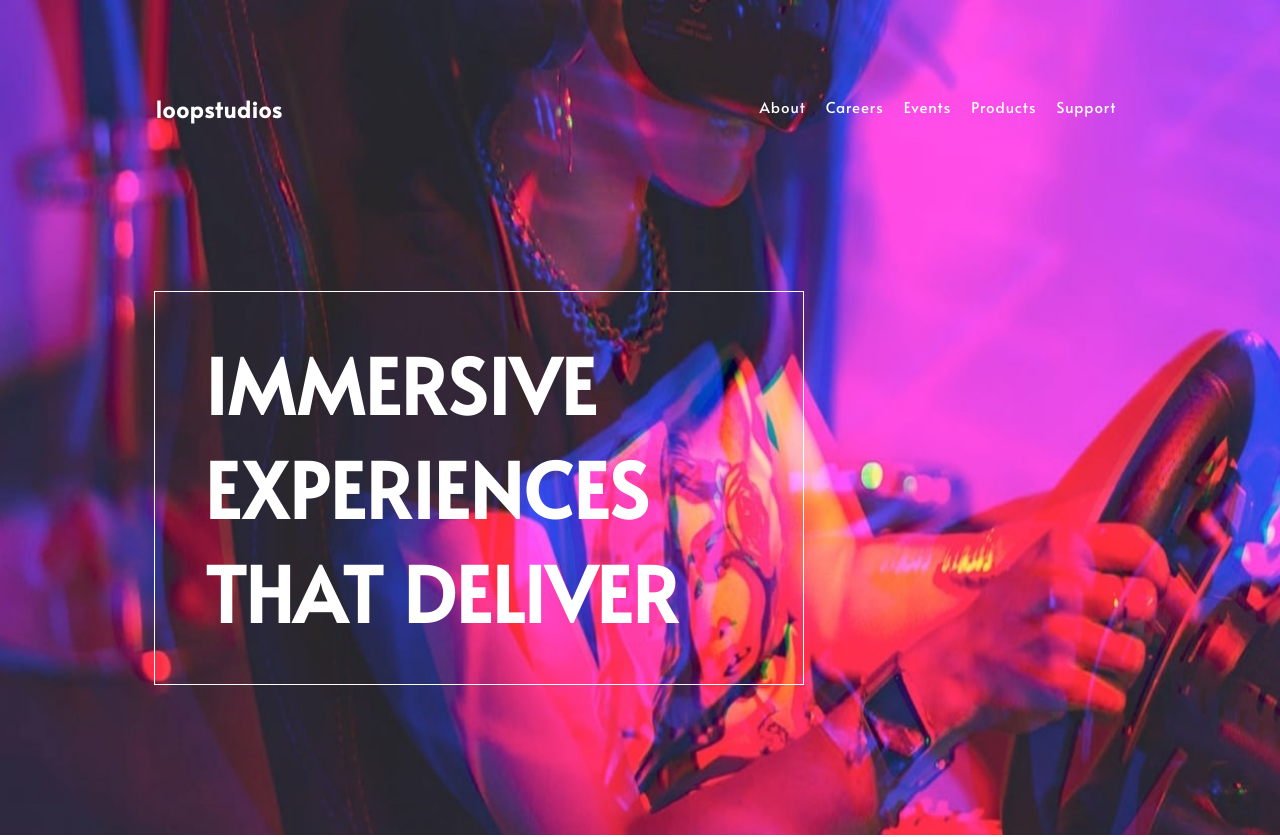
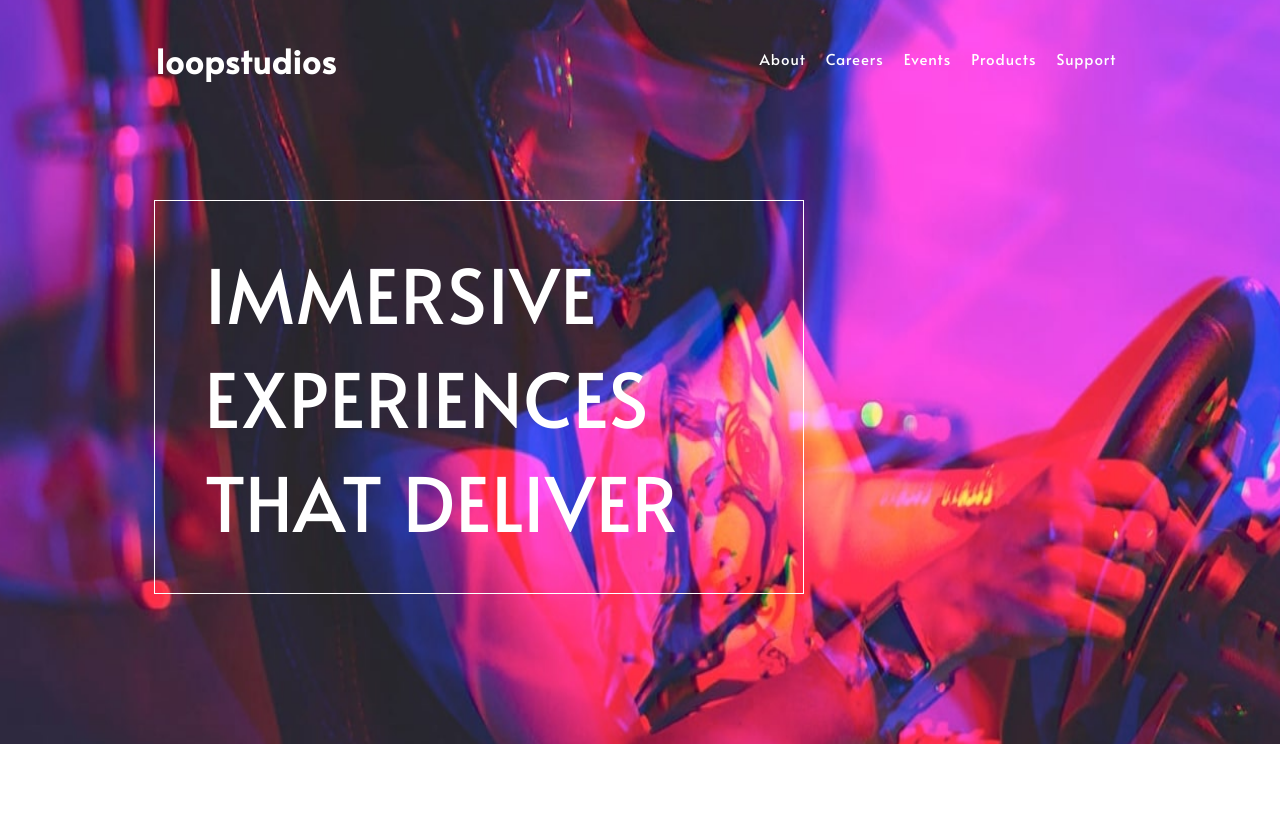
Before and after one commit to Adelinked/loopstudio-landing-page, a Next.js app: page / in a window 1280 px wide. Shown: the top 837 px of the page. Built offline with nearby package versions, Linux system fonts and the light colour scheme; a web font is replaced by a local one.

Commit message:
fix logo size

```diff
--- a/components/Footer/Footer.module.css
+++ b/components/Footer/Footer.module.css
@@ -1,7 +1,7 @@
 .footerDiv {
   background-color: var(--color-Black);
   color: var(--color-White);
-  padding: 50px 50px;
+  padding: 50px 12%;
   width: 100%;
   display: flex;
   justify-content: space-between;
--- a/components/NavBar/NavBar.js
+++ b/components/NavBar/NavBar.js
@@ -28,7 +28,9 @@ const NavBar = ({ footer }) => {
 
         <div className={footer ? styles.linksDivFooter : styles.linksDiv}>
           <Link href="#">
-            <a title="About">About</a>
+            <a title="About" className={styles.navbarLink}>
+              About
+            </a>
           </Link>
           <Link href="#">
             <a title="Careers">Careers</a>
--- a/components/NavBar/NavBar.module.css
+++ b/components/NavBar/NavBar.module.css
@@ -4,9 +4,9 @@
   justify-content: space-between;
   align-items: center;
   width: 100%;
-  height: 12vh;
+  height: 40px;
   user-select: none;
-  margin-bottom: 135px;
+  margin-bottom: 120px;
 }
 .navBarFooter {
   flex-direction: column;
@@ -31,8 +31,22 @@
   border-bottom: 3px solid transparent;
 }
 
-.navbar a:hover {
-  border-bottom: 3px solid var(--color-White);
+.navbar a::before {
+  content: "";
+  width: 0%;
+  height: 3px;
+  background-color: var(--color-White);
+  position: absolute;
+  left: 25%;
+  bottom: -5px;
+  opacity: 0;
+  visibility: hidden;
+  transition: 200ms ease-in;
+}
+.navbar a:hover::before {
+  opacity: 1;
+  visibility: visible;
+  width: 50%;
 }
 
 .openNav,
@@ -94,6 +108,9 @@
   font-weight: 200;
   font-family: "Josfin", sans;
 }
+.vertNavbar a:hover {
+  color: var(--color-White);
+}
 
 @media (max-width: 768px) {
   .openNav {
--- a/pages/index.js
+++ b/pages/index.js
@@ -64,7 +64,7 @@ export default function Home() {
         <button className={styles.seeAllButton2}>SEE ALL</button>
       </section>
       <Footer />
-      <div class="attribution">
+      <div className="attribution">
         Challenge by{" "}
         <a
           href="https://www.frontendmentor.io?ref=challenge"
--- a/styles/Home.module.css
+++ b/styles/Home.module.css
@@ -3,7 +3,7 @@
 }
 
 .header {
-  padding-top: 60px;
+  padding-top: 40px;
   padding-left: 12%;
   padding-right: 12%;
   padding-bottom: 150px;
@@ -11,7 +11,7 @@
   background-origin: content-box;
   background-repeat: no-repeat;
   background-position: center;
-  background-size: 150% 150%;
+  background-size: 150% 160%;
   background-color: var(--color-Black);
   color: var(--color-White);
 }
@@ -19,6 +19,8 @@
   border: 1px solid var(--color-White);
   padding: 40px 50px;
   font-size: 5rem;
+  font-weight: 100;
+
   width: 650px;
 }
 .leaderSection {
--- a/styles/globals.css
+++ b/styles/globals.css
@@ -41,37 +41,27 @@ button:active {
 a {
   color: var(--color-White);
 }
-/*.font2 {
-  font-family: "Josefin" , sans-serif;
-  font-weight: 300;
-}*/
+
 .logoContainer {
-  /*width: 13%;*/
   padding-left: 2px;
   display: flex;
   align-items: center;
   justify-content: flex-start;
   text-align: center;
-  font-size: 1.5rem;
+  font-size: 2.2rem;
   font-weight: 600;
   width: 190px;
 }
 .logoContainerFooter {
-  /*width: 13%;*/
   padding-left: 2px;
-  /*display: flex;
-  align-items: center;
-  justify-content: center;*/
   text-align: center;
-  font-size: 1.5rem;
+  font-size: 1.6rem;
   font-weight: 600;
   width: 140px;
-  background-color: black;
   padding-bottom: 30px;
 }
 
 .creationPad {
-  /* width: 255px;*/
   height: 450px;
   position: relative;
 }
```
